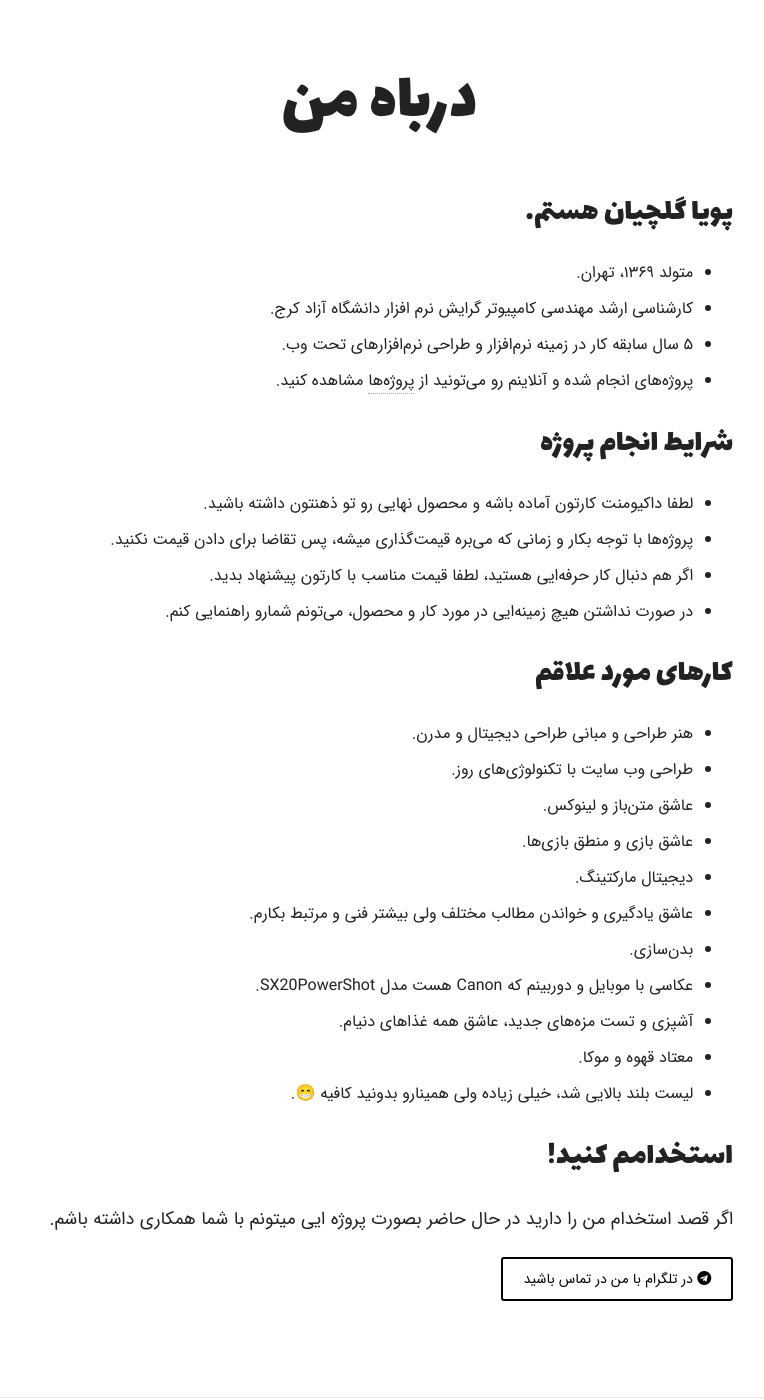
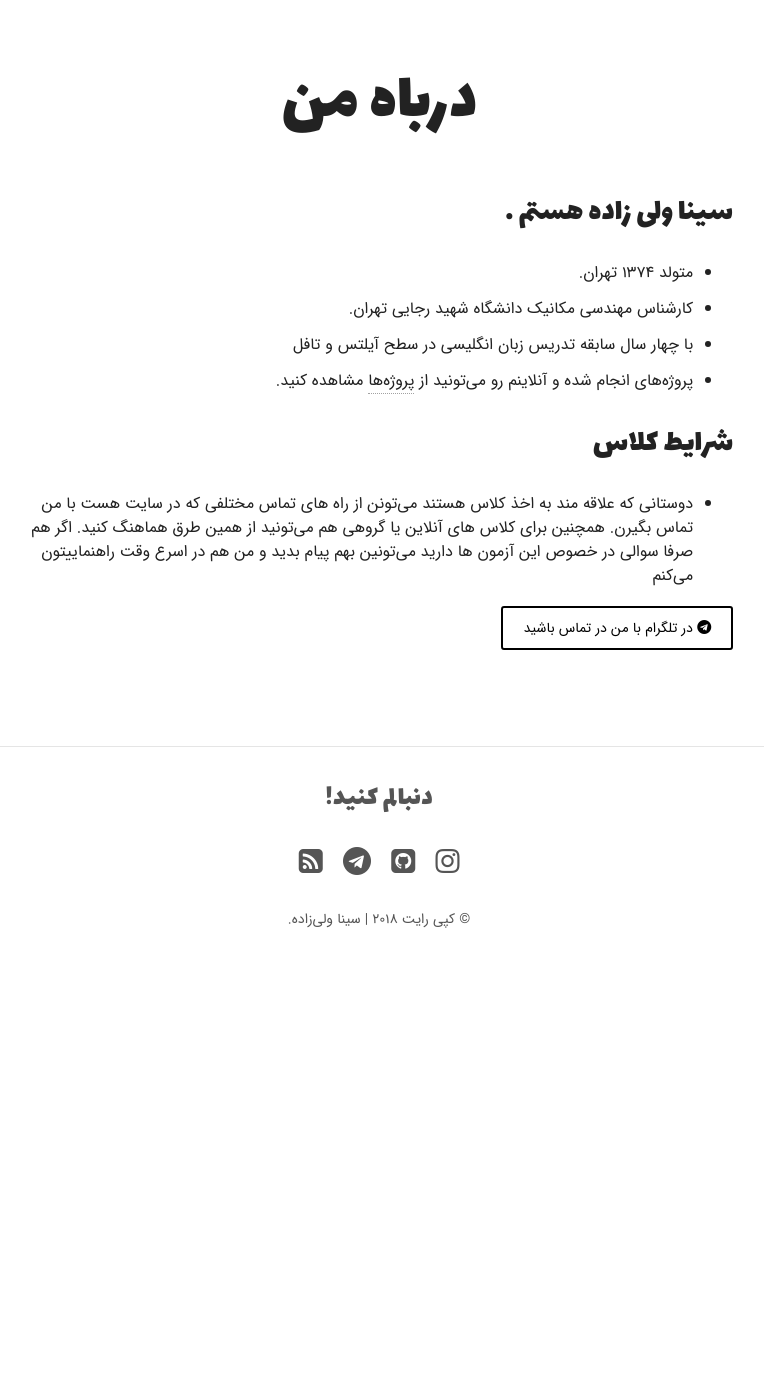
Before and after one commit to esl-sina/sinavalizade.ir-jekyll, a Jekyll site: the page built from about/index.md, in a window 1280 px wide and 1400 px high, scrolled down 299 px. Shown: the whole window, without its empty margins (261-1025 px from the left). Built offline with Jekyll 4.4.1, drawn with Linux system fonts in a browser that asks for light colours; nearby versions of some CDN libraries; after the commit the page ends 1296 px from its top, so only the background shows below that.

Commit message:
Update index.md

```diff
--- a/about/index.md
+++ b/about/index.md
@@ -1,42 +1,24 @@
 ---
 layout: page
 title:  درباه من
-excerpt: "درباره پویا گلچیان"
+excerpt: "درباره سینا ولی زاده "
 modified: 2014-08-08T19:44:38.564948-04:00
 image:
   <!--feature: bg3.jpg-->
   <!--credit: OpenSource!-->
   <!--creditlink: -->
 ---
-## پویا گلچیان هستم.
+## سینا ولی زاده هستم  .
 
-* متولد ۱۳۶۹، تهران.
-* کارشناسی ارشد مهندسی کامپیوتر گرایش نرم افزار دانشگاه آزاد کرج.
-*  ۵ سال سابقه کار در زمینه نرم‌افزار و طراحی نرم‌افزارهای تحت وب.
+* متولد ۱۳۷۴ تهران.
+* کارشناس مهندسی مکانیک دانشگاه شهید رجایی تهران.
+* با چهار سال سابقه تدریس زبان انگلیسی در سطح آیلتس و تافل
 * پروژه‌های انجام شده و آنلاینم رو می‌تونید از [پروژه‌ها]({{ site.url }}/projects) مشاهده کنید.
 
-## شرایط انجام پروژه
+## شرایط کلاس
 
-* لطفا داکیومنت کارتون آماده باشه و محصول نهایی رو تو ذهنتون داشته باشید.
-* پروژه‌ها با توجه بکار و زمانی که می‌بره قیمت‌گذاری میشه، پس تقاضا برای دادن قیمت نکنید.
-* اگر هم دنبال کار حرفه‌ایی هستید، لطفا قیمت مناسب با کارتون پیشنهاد بدید.
-* در صورت نداشتن هیچ زمینه‌ایی در مورد کار و محصول، می‌تونم شمارو راهنمایی کنم.
-
-## کارهای مورد علاقم
-* هنر طراحی و مبانی طراحی دیجیتال و مدرن.
-* طراحی وب سایت با تکنولوژی‌های روز.
-* عاشق متن‌باز و لینوکس.
-* عاشق بازی و منطق بازی‌ها.
-* دیجیتال مارکتینگ.
-* عاشق یادگیری و خواندن مطالب مختلف ولی بیشتر فنی و مرتبط بکارم.
-* بدن‌سازی.
-* عکاسی با موبایل و دوربینم که Canon هست مدل SX20PowerShot.
-* آشپزی و تست مزه‌های جدید، عاشق همه غذاهای دنیام.
-* معتاد قهوه و موکا.
-* لیست بلند بالایی شد، خیلی زیاده ولی همینارو بدونید کافیه 😁.
-
-## استخدامم کنید!
-اگر قصد استخدام من را دارید در حال حاضر بصورت پروژه ایی میتونم با شما همکاری داشته باشم.
+*  دوستانی که علاقه مند به اخذ کلاس هستند می‌تونن از راه های تماس مختلفی که در سایت هست با من تماس بگیرن. همچنین برای کلاس های آنلاین یا گروهی هم می‌تونید از همین طرق هماهنگ کنید. اگر هم صرفا سوالی در خصوص این آزمون ها دارید می‌تونین بهم پیام بدید و من هم در اسرع وقت راهنماییتون می‌کنم
 
 
-<a markdown="0" href="https://t.me/iCoder" target="_blank" class="btn"><i class="fa fa-telegram"></i> در تلگرام با من در تماس باشید </a>
+
+<a markdown="0" href="https://t.me/valizade_sina" target="_blank" class="btn"><i class="fa fa-telegram"></i> در تلگرام با من در تماس باشید </a>
```
